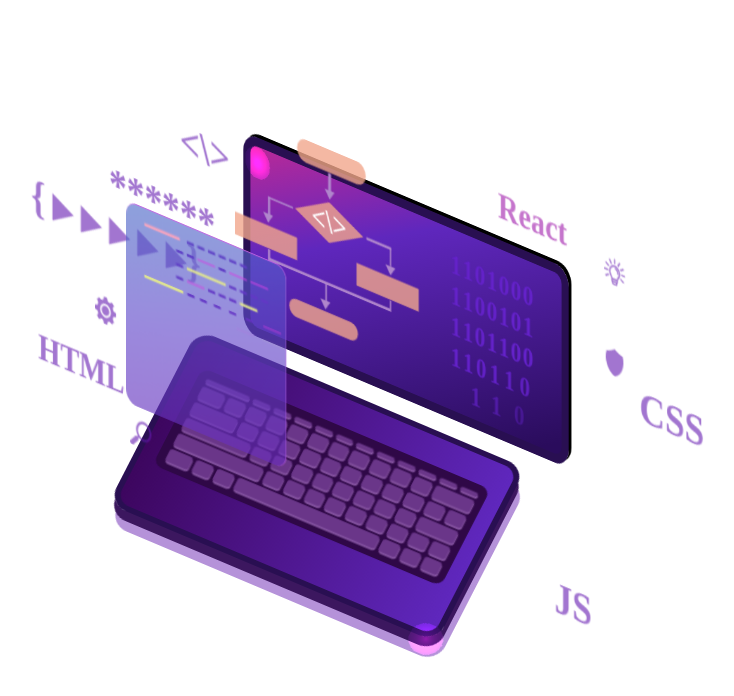
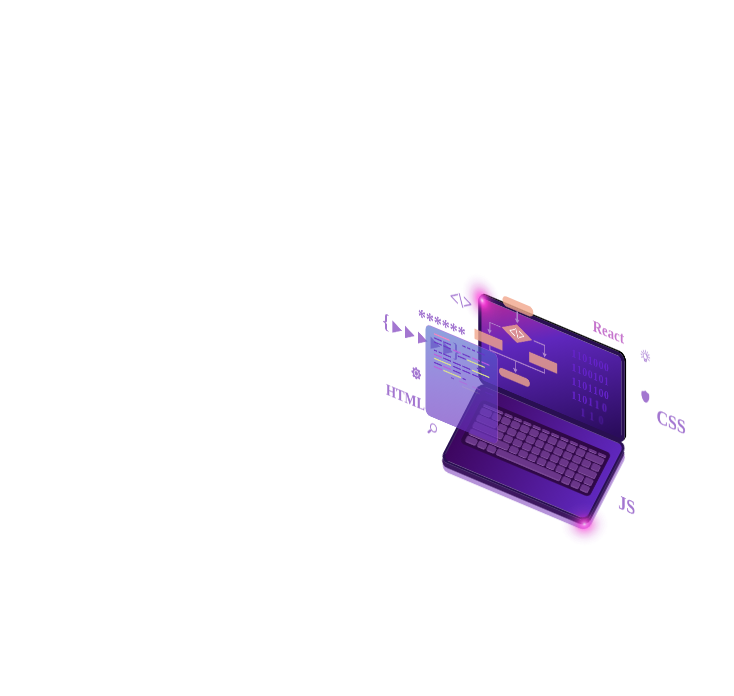
Before and after one commit to Azizbek2542/3d-laptop-corrected, a plain HTML site: page index.html in a window 1280 px wide. Shown: the whole page, without its empty margins (129-863 px from the left). Drawn offline with Linux system fonts and the light colour scheme.

Commit message:
Update style.css

```diff
--- a/style.css
+++ b/style.css
@@ -1,26 +1,66 @@
-html,body {
+/* =========================================================
+   БАЗА
+   ========================================================= */
+html,
+body {
   margin: 0;
   padding: 0;
   width: 100%;
   height: 100%;
+  overflow: hidden;
   scrollbar-width: none;
-  overflow-x: hidden;
+  background: #fff;
 }
 
+/* =========================================================
+   АДАПТИВНОСТЬ
+   Вся сцена нарисована на «холсте» 860×620 px и целиком
+   масштабируется под экран одним свойством `scale`.
+   scale = min(ширина, высота*860/620, 1376px) / 860px
+   (tan(atan2(a, b)) = a / b — деление длин в «чистое» число).
+   Работает при любой ориентации и размере, без JS.
+   ========================================================= */
+.stage {
+  position: fixed;
+  left: 50%;
+  top: 50%;
+  width: 860px;
+  height: 620px;
+  translate: -50% -50%;
+  scale: 0.45; /* запасное значение для очень старых браузеров */
+  scale: tan(atan2(min(108vw, 96dvh * 860 / 620, 1376px), 860px));
+}
+
+/* сдвигаем исходные координаты (сцена начиналась ~x500, y60) в угол холста */
+.laptop-main-wrapper {
+  position: absolute;
+  left: -505px;
+  top: -60px;
+  width: 0;
+  height: 0;
+}
+
+/* =========================================================
+   ПРИНЦИП АНИМАЦИЙ
+   В базовом стиле — КОНЕЧНОЕ состояние, а анимация задаёт только
+   `from` и работает с fill-mode: backwards. После окончания
+   анимация снимается, и браузер освобождает GPU-слой
+   (раньше `forwards` + opacity:0 держали слои вечно).
+   ========================================================= */
+
+/* ---------- НИЖНЯЯ ПАНЕЛЬ ---------- */
 .laptop-bottom-panel {
   width: 350px;
   height: 200px;
   background: linear-gradient(90deg, #3d065f, #5f27bd);
-  justify-self: center;
-  border-top: 1px solid #ccc;
   border: 6px solid #290f52;
   border-radius: 20px;
   position: absolute;
+  left: 539px; /* раньше: justify-self:center при окне 1440px → (1440-362)/2 */
   z-index: 100;
-  box-shadow: 4px 10px 0 rgb(60, 23, 95), 10px 20px 0 #B592D9;
+  box-shadow: 4px 10px 0 rgb(60, 23, 95), 10px 20px 0 #b592d9;
   transform: translateY(380px) translateX(265px) rotateX(25deg) rotateZ(25deg);
-  transform-style: preserve-3d;
-  animation: laptop-bottom-panel 1s ease-in-out forwards;
+  animation: laptop-bottom-panel 1s ease-in-out backwards;
 }
 
 @keyframes laptop-bottom-panel {
@@ -28,63 +68,79 @@ html,body {
     transform: translateY(300px) translateX(265px) rotateX(25deg) rotateZ(25deg);
     opacity: 0;
   }
-  to {
-    opacity: 1;
-  }
 }
 
+/* ---------- ВЕРХНЯЯ ПАНЕЛЬ (экран) ---------- */
 .laptop-top-panel {
   width: 440px;
   height: 200px;
   background: linear-gradient(335.1deg, #2a0c5c 3.62%, #5f27bd 68.17%, #b4299a 97.16%);
-  justify-self: center;
-  border-top: 1px solid #ccc;
   border: 10px solid #290f52;
   border-radius: 20px;
   position: absolute;
+  left: 490px; /* (1440-460)/2 */
   z-index: 100;
-  box-shadow: 4px -4px 0px #000;
+  box-shadow: 4px -4px 0 #000;
   transform: translateX(305px) translateY(190px) rotateX(25deg) rotateY(45deg);
-  transform-style: preserve-3d;
-  animation: laptop-top-panel 1s ease-in-out forwards;
-  opacity: 0;
+  animation: laptop-top-panel 1s ease-in-out backwards;
 }
 
 @keyframes laptop-top-panel {
   from {
     transform: translateX(305px) translateY(220px) rotateX(25deg) rotateY(45deg);
-  }
-  to {
-    opacity: 1;
+    opacity: 0;
   }
 }
 
+/* ---------- БЛИКИ (сияющие индикаторы) ----------
+   Светлое ядро → горячий розовый → мягкое затухание, выходящее за края
+   панели. Многоступенчатый градиент без blend-режимов (дёшево для GPU),
+   плюс лёгкое «дыхание» только через transform/opacity. */
+.laptop-bottom-panel-shine,
+.laptop-top-panel-shine {
+  position: absolute;
+  width: 120px;
+  height: 120px;
+  border-radius: 50%;
+  background: radial-gradient(
+    circle closest-side,
+    rgba(255, 238, 255, 0.95) 0%,
+    rgba(255, 110, 235, 0.92) 9%,
+    rgba(255, 60, 220, 0.75) 20%,
+    rgba(232, 50, 205, 0.48) 34%,
+    rgba(205, 50, 195, 0.26) 50%,
+    rgba(185, 70, 205, 0.1) 70%,
+    rgba(180, 90, 210, 0.03) 88%,
+    rgba(180, 90, 210, 0) 100%
+  );
+  pointer-events: none;
+  animation: shine-pulse 3.6s ease-in-out infinite;
+}
+
 .laptop-bottom-panel-shine {
-    background: radial-gradient(50% 49.71% at 50.04% 58.03%, #972a74 0, #8a266a 4%, #601b4a 19%, #3d112f 35%, #230a1b00 0%, #0f040c00 67%, #04010300 83%);
-    position: absolute;
-    bottom: 0;
-    right: 0;
-    right: -45px;
-    bottom: -49px;
-    background-blend-mode: color-dodge;
-    mix-blend-mode: color-dodge;
-    width: 100px;
-    height: 100px;
-    border-radius: 50%;
+  right: -62px;
+  bottom: -72px;
+  animation-delay: -1.8s;
 }
 
 .laptop-top-panel-shine {
-    background: radial-gradient(50% 49.71% at 50.04% 58.03%, #972a74 0, #8a266a 4%, #601b4a 19%, #3d112f 35%, #230a1b00 0%, #0f040c00 67%, #04010300 83%);
-    background-blend-mode: color-dodge;
-    mix-blend-mode: color-dodge;
-    width: 100px;
-    height: 100px;
-    border-radius: 50%;
-    top: -40px;
-    position: absolute;
-    left: -40px;
+  top: -55px;
+  left: -58px;
 }
 
+@keyframes shine-pulse {
+  0%,
+  100% {
+    opacity: 0.85;
+    transform: scale(0.86);
+  }
+  50% {
+    opacity: 1;
+    transform: scale(1.08);
+  }
+}
+
+/* ---------- КЛАВИАТУРА ---------- */
 .laptop-bottom-panel__keyboard {
   background: linear-gradient(13.47deg, #2f0847 795.72%, #10054d 10150.27%);
   border-radius: 10px;
@@ -97,60 +153,51 @@ html,body {
   bottom: -30px;
   position: relative;
   width: 300px;
-    justify-self: center;
+  margin-inline: auto;
   z-index: 200;
-    animation: laptop-bottom-panel-keyboard 1s ease-in-out forwards;
-    animation-delay: 0.5s;
-    opacity: 0;
+  animation: laptop-bottom-panel-keyboard 1s ease-in-out 0.5s backwards;
 }
 
 @keyframes laptop-bottom-panel-keyboard {
   from {
     opacity: 0;
-    transform: translate3d(-100px,-100px,0);
-  }
-  to {
-    opacity: 1;
-    transform: translateY(0);
+    transform: translate3d(-100px, -100px, 0);
   }
 }
 
+/* Клавиши: одна общая анимация, задержка считается из --i (его задаёт
+   скрипт в index.html). Вместо 64 отдельных правил nth-child. */
 .laptop-bottom-panel__key {
   background-color: #6a3689;
   border-radius: 3px;
-  box-shadow: 1px 2px 0px #8a58a5;
+  box-shadow: 1px 2px 0 #8a58a5;
   border: none;
   z-index: 200;
   position: relative;
-  cursor: default;
-  pointer-events: none;
+  padding: 0;
+  cursor: pointer;
+  pointer-events: auto;
+  transition: background-color 0.15s ease, box-shadow 0.15s ease;
+  animation: laptop-bottom-panel__key 0.6s ease-out backwards;
+  animation-delay: calc(0.5s + var(--i, 0) * 45ms);
 }
-
-
 
 @keyframes laptop-bottom-panel__key {
   from {
-    transform: translate3d(-100px,-100px,0);
-  }
-  to {
-    opacity: 1;
-    pointer-events: auto;
-    cursor: pointer;
+    opacity: 0;
+    transform: translate3d(-100px, -100px, 0);
   }
 }
 
 .laptop-bottom-panel__key:active {
-  box-shadow: 0 0px 10px #f9f9f9;
+  box-shadow: 0 0 10px #f9f9f9;
 }
 
-@media(max-width: 768px) {
-  .laptop-bottom-panel__key:hover {
-    background-color: #6a3689 !important;
-  }
-}
-
+/* hover только там, где он действительно есть (не на тач-экранах) */
+@media (hover: hover) {
   .laptop-bottom-panel__key:hover {
     background-color: #f9f9f9;
+  }
 }
 
 .laptop-bottom-panel__key.laptop-bottom-panel__key--3 {
@@ -158,44 +205,45 @@ html,body {
 }
 
 .laptop-bottom-panel__key:nth-child(24),
+.laptop-bottom-panel__key:nth-child(25),
 .laptop-bottom-panel__key:nth-child(46) {
-  grid-column: span 2;
-}
-
-.laptop-bottom-panel__key:nth-child(25) {
   grid-column: span 2;
 }
 
 .laptop-bottom-panel__key:nth-child(37) {
   grid-column: span 3;
 }
+
 .laptop-bottom-panel__key:nth-child(47) {
   grid-column: span 4;
 }
+
 .laptop-bottom-panel__key:nth-child(60) {
   grid-column: span 7;
 }
+
 .laptop-bottom-panel__key:nth-child(57) {
   width: 25px;
 }
 
+/* ---------- UML-ДИАГРАММА ---------- */
 .uml-diagram {
-  opacity: 0;
-  animation: diagram 1.5s forwards;
-  transform: scale(1.2);
+  position: relative;
+  z-index: -1;
+  animation: diagram 1.5s ease backwards;
 }
 
 @keyframes diagram {
-  to {
-    opacity: 1;
-    transform: scale(1);
+  from {
+    opacity: 0;
+    transform: scale(1.2);
   }
 }
 
 .uml-diagram__ellipse--top {
   width: 22%;
   height: 25px;
-  background: hsla(16, 80%, 75%, .8);
+  background: hsla(16, 80%, 75%, 0.8);
   border-radius: 25px;
   position: relative;
   top: -30px;
@@ -218,7 +266,10 @@ html,body {
   justify-content: center;
 }
 
-.uml-diagram__direction-arrow--top::after {
+.uml-diagram__direction-arrow--top::after,
+.uml-diagram__direction-arrow--left::after,
+.uml-diagram__direction-arrow--right::after,
+.uml-diagram__direction-arrow--bottom::after {
   content: "";
   width: 0;
   height: 0;
@@ -230,8 +281,12 @@ html,body {
   transform: rotate(180deg);
 }
 
-.uml-diagram__ellipse--top:hover {
-  transform: scale(1.05);
+.uml-diagram__direction-arrow--left::after {
+  right: 1px;
+}
+
+.uml-diagram__direction-arrow--bottom::after {
+  left: -0.5px;
 }
 
 .uml-diagram__rhombus {
@@ -241,14 +296,14 @@ html,body {
   position: relative;
   left: 14.3%;
   top: -17px;
-  background: hsla(16, 80%, 75%, .8);
+  background: hsla(16, 80%, 75%, 0.8);
   font-size: 35px;
   text-align: center;
   display: flex;
   align-items: center;
   justify-content: center;
   font-weight: 900;
-  color: white;
+  color: #fff;
   transition: 0.3s ease;
 }
 
@@ -273,19 +328,6 @@ html,body {
   justify-content: center;
 }
 
-.uml-diagram__direction-arrow--left::after {
-  content: "";
-  width: 0;
-  height: 0;
-  border-left: 7px solid transparent;
-  border-right: 7px solid transparent;
-  border-bottom: 10px solid #b086cc;
-  position: relative;
-  top: 9.5px;
-  right: 1px;
-  transform: rotate(180deg);
-}
-
 .uml-diagram__direction-line--top-right {
   width: 8%;
   height: 2.5px;
@@ -307,39 +349,20 @@ html,body {
   justify-content: center;
 }
 
-.uml-diagram__direction-arrow--right::after {
-  content: "";
-  width: 0;
-  height: 0;
-  border-left: 7px solid transparent;
-  border-right: 7px solid transparent;
-  border-bottom: 10px solid #b086cc;
-  position: relative;
-  top: 9.5px;
-  transform: rotate(180deg);
-}
-
 .uml-diagram__rectangle--left {
   width: 20%;
   height: 25px;
-  background: hsla(16, 80%, 75%, .8);
+  background: hsla(16, 80%, 75%, 0.8);
   left: -5%;
   top: -53px;
   position: relative;
   transition: 0.3s ease;
 }
 
-.uml-diagram__rectangle--left:hover,
-.uml-diagram__rectangle--right:hover,
-.uml-diagram__rhombus:hover,
-.uml-diagram__ellipse--bottom:hover {
-  transform: scale(1.05);
-}
-
 .uml-diagram__rectangle--right {
   width: 20%;
   height: 25px;
-  background: hsla(16, 80%, 75%, .8);
+  background: hsla(16, 80%, 75%, 0.8);
   right: -34%;
   top: -78px;
   position: relative;
@@ -373,11 +396,6 @@ html,body {
   left: 196.5px;
 }
 
-.uml-diagram {
-  z-index: -1;
-  position: relative;
-}
-
 .uml-diagram__direction-arrow--bottom {
   width: 2.5px;
   height: 20px;
@@ -390,23 +408,10 @@ html,body {
   justify-content: center;
 }
 
-.uml-diagram__direction-arrow--bottom::after {
-  content: "";
-  width: 0;
-  height: 0;
-  border-left: 7px solid transparent;
-  border-right: 7px solid transparent;
-  border-bottom: 10px solid #b086cc;
-  position: relative;
-  top: 9.5px;
-  left: -0.5px;
-  transform: rotate(180deg);
-}
-
 .uml-diagram__ellipse--bottom {
   width: 22%;
   height: 20px;
-  background: hsla(16, 80%, 75%, .8);
+  background: hsla(16, 80%, 75%, 0.8);
   border-radius: 25px;
   position: relative;
   top: -82px;
@@ -414,27 +419,17 @@ html,body {
   transition: 0.3s ease;
 }
 
-.scroll-effect--visible .byte-code:nth-child(6) {
-    --delay: 1.5s;
+@media (hover: hover) {
+  .uml-diagram__ellipse--top:hover,
+  .uml-diagram__rectangle--left:hover,
+  .uml-diagram__rectangle--right:hover,
+  .uml-diagram__rhombus:hover,
+  .uml-diagram__ellipse--bottom:hover {
+    transform: scale(1.05);
   }
-.dom-is-ready .scroll-effect .byte-code {
-    transition-duration: 2s, 1.4s;
 }
-.scroll-effect--visible .byte-code {
-    opacity: 1;
-    transform: rotate(35deg) skew(35deg, -5deg);
-    transition-delay: var(--delay);
-    visibility: visible;
-}
-.scroll-effect .byte-code {
-    -webkit-backface-visibility: hidden;
-    backface-visibility: hidden;
-    opacity: 0;
-    transform: rotate(35deg) skew(35deg, -5deg) translate3d(0, -100px, 0);
-    transition-property: opacity, transform;
-    transition-timing-function: ease;
-    visibility: hidden;
-}
+
+/* ---------- БИНАРНЫЙ КОД ---------- */
 .byte-code {
   color: #6422c9;
   display: grid;
@@ -445,37 +440,75 @@ html,body {
   line-height: 1;
   position: absolute;
   overflow: hidden;
-    top: 0px;
   top: 12%;
-    right: 0;
   right: 40px;
   pointer-events: none;
 }
 
+.byte-code__char {
+  pointer-events: auto; /* родитель без событий, ловят только сами цифры */
+  cursor: pointer;
+  user-select: none;
+  -webkit-user-select: none;
+  transition: color 0.2s ease, text-shadow 0.2s ease, transform 0.2s ease;
+  animation: byte-code__char 0.6s ease-out backwards;
+  animation-delay: calc(3s + var(--i, 0) * 60ms);
+}
+
+@media (hover: hover) {
+  .byte-code__char:hover {
+    color: #f9f9f9;
+    text-shadow: 0 0 8px #e08bff, 0 0 18px #b04cff;
+    transform: scale(1.2);
+  }
+}
+
+.byte-code__char:active {
+  color: #fff;
+  text-shadow: 0 0 12px #fff, 0 0 24px #e08bff;
+  transform: scale(1.3);
+}
+
 @keyframes byte-code__char {
   from {
-    transform: translate3d(100px,0,0);
+    opacity: 0;
+    transform: translate3d(100px, 0, 0);
   }
-  to {
-    opacity: 1;
-    pointer-events: auto;
 }
+
+/* ---------- ПЛАВАЮЩИЕ ЗНАЧКИ ---------- */
+.code-signs {
+  position: absolute;
+  height: 0;
+  pointer-events: none;
 }
 
 .code-signs__sign {
   width: fit-content;
+  height: fit-content;
   font-size: 50px;
   font-weight: 900;
-  height: fit-content;
   color: #651ab1;
-  opacity: .6;
+  opacity: 0.6;
   line-height: 1;
 }
 
-.code-signs__sign--tag {
-  position: relative;
-  top: -250px;
-  left: -100px;
+.code-signs__sign--left,
+.code-signs__sign--right {
+  animation: code-signs-opacity 3s ease backwards;
+}
+
+/* Светящийся «хвост». Раньше: mix-blend-mode + background-blend-mode: screen
+   в бесконечной анимации — постоянная перерисовка каждый кадр.
+   Теперь только transform + opacity (идёт на GPU, без перерисовки). */
+.code-signs__sign:after {
+  content: "";
+  position: absolute;
+  top: 0;
+  width: 200%;
+  height: 100%;
+  opacity: 0.8;
+  z-index: -1;
 }
 
 .code-signs__sign--left:after {
@@ -490,13 +523,8 @@ html,body {
   left: 0;
 }
 
-.code-signs__sign--left,
-.code-signs__sign--right {
-  animation: code-signs-opacity 3s forwards ease;
-}
-
 @keyframes code-signs-opacity {
-  0% {
+  from {
     opacity: 0;
   }
 }
@@ -510,10 +538,10 @@ html,body {
     opacity: 1;
   }
   50% {
-    opacity: .4;
+    opacity: 0.4;
   }
   75% {
-    opacity: .1111;
+    opacity: 0.1111;
   }
   100% {
     transform: translateX(60%);
@@ -530,10 +558,10 @@ html,body {
     opacity: 1;
   }
   50% {
-    opacity: .4;
+    opacity: 0.4;
   }
   75% {
-    opacity: .1111;
+    opacity: 0.1111;
   }
   100% {
     transform: translateX(-60%);
@@ -541,16 +569,10 @@ html,body {
   }
 }
 
-.code-signs__sign:after {
-    background-blend-mode: screen;
-    content: "";
-    height: 100%;
-    mix-blend-mode: screen;
-    opacity: .8;
-    position: absolute;
-    top: 0;
-    width: 200%;
-    z-index: -1;
+.code-signs__sign--tag {
+  position: relative;
+  top: -250px;
+  left: -100px;
 }
 
 .code-signs__sign--html {
@@ -580,18 +602,12 @@ html,body {
   left: 430px;
 }
 
-.code-signs {
-  position: absolute;
-  height: 0;
-  pointer-events: none;
-}
-
 .code-signs__sign--stars {
   position: relative;
   top: -400px;
   right: 200px;
   font-weight: 900;
-  animation: code-signs-opacity 3s forwards ease;
+  animation: code-signs-opacity 3s ease backwards;
 }
 
 .code-signs__sign--triangles {
@@ -601,13 +617,18 @@ html,body {
   gap: 10px;
   display: flex;
   align-items: center;
-  animation: code-signs-opacity 3s forwards ease;
+  animation: code-signs-opacity 3s ease backwards;
 }
 
 .code-signs__sign--triangles:after {
   content: "}";
   position: absolute;
   left: 10px;
+  width: auto;
+  height: auto;
+  background: none;
+  opacity: 1;
+  z-index: auto;
 }
 
 .code-signs__sign--triangles:before {
@@ -628,69 +649,54 @@ html,body {
   transform: rotate(90deg);
 }
 
-.icon-gear {
-  position: relative;
-  width: 30px;
-  height: 30px;
-}
-
-.code-signs__sign--gear {
-  position: relative;
-  display: flex;
-  align-items: center;
-  padding: 5px 0px;
-  top: -350px;
-  right: 220px;
-}
-
-.code-signs__sign--search {
-  position: relative;
-  display: flex;
-  align-items: center;
-  padding: 5px 0px;
-  top: -270px;
-  right: 170px;
-}
-
-.icon-search {
-  position: relative;
-  width: 30px;
-  height: 30px;
-}
-
-.code-signs__sign--idea {
-  position: relative;
-  display: flex;
-  align-items: center;
-  padding: 5px 0px;
-  top: -710px;
-  right: -500px;
-}
-
-.icon-idea {
-  position: relative;
-  width: 30px;
-  height: 30px;
-}
-
-.code-signs__sign--shield {
-  position: relative;
-  display: flex;
-  align-items: center;
-  padding: 5px 0px;
-  top: -650px;
-  right: -500px;
-}
-
+.icon-gear,
+.icon-search,
+.icon-idea,
 .icon-shield {
   position: relative;
   width: 30px;
   height: 30px;
 }
 
+.code-signs__sign--gear,
+.code-signs__sign--search,
+.code-signs__sign--idea,
+.code-signs__sign--shield {
+  position: relative;
+  display: flex;
+  align-items: center;
+  padding: 5px 0;
+}
+
+.code-signs__sign--gear {
+  top: -350px;
+  right: 220px;
+}
+
+.code-signs__sign--search {
+  top: -270px;
+  right: 170px;
+}
+
+.code-signs__sign--idea {
+  top: -710px;
+  right: -500px;
+}
+
+.code-signs__sign--shield {
+  top: -650px;
+  right: -500px;
+}
+
+/* ---------- ПАНЕЛЬ С «КОДОМ» ---------- */
 .code-panel {
-    background: linear-gradient(165.08deg, rgba(73, 116, 201, .64) -10.2%, rgba(98, 71, 202, .64) 49.62%, rgba(108, 35, 182, .64) 113.6%);
-    border: 1px solid rgba(205, 106, 232, .8);
+  background: linear-gradient(
+    165.08deg,
+    rgba(73, 116, 201, 0.64) -10.2%,
+    rgba(98, 71, 202, 0.64) 49.62%,
+    rgba(108, 35, 182, 0.64) 113.6%
+  );
+  border: 1px solid rgba(205, 106, 232, 0.8);
   border-bottom: none;
   border-left: none;
   border-radius: 15px;
@@ -707,58 +713,60 @@ html,body {
   left: -40%;
   justify-content: center;
   align-items: center;
-    animation: code-panel 1s ease-in-out forwards;
-    animation-delay: 1.5s;
-    opacity: 0;
+  animation: code-panel 1s ease-in-out 1.5s backwards;
 }
 
 @keyframes code-panel {
   from {
     transform: scale(0);
-  }
-  to {
-    opacity: 1;
+    opacity: 0;
   }
 }
 
-.code-panel__word--yellow-color:first-child {
-    background: #fd7949 !important;
-    width: 50px !important;
+/* Строки «кода». Раньше: 116 штук с mix-blend-mode: color-dodge
+   и will-change: transform (= 116 отдельных GPU-слоёв + 116 блендов).
+   Теперь обычные непрозрачные цвета (подобраны под прежний вид),
+   без blend и без will-change. */
+.code-panel__word {
+  grid-column: span 1;
+  height: 3px;
+  background: #6931c5;
+  transform-origin: 0 50%;
+  animation: code-panel__word 0.6s ease-in-out backwards;
+  animation-delay: calc(2.5s + var(--i, 0) * 40ms);
+}
+
+@keyframes code-panel__word {
+  from {
+    opacity: 0;
+    transform: translate3d(100px, 0, 0);
+  }
+}
+
+.code-panel__word--2 {
+  grid-column: span 2;
+}
+
+.code-panel__word--4 {
+  grid-column: span 2 !important;
+}
+
+.code-panel__word--bright-color {
+  background: #be5ae0;
+  grid-column: span 2 !important;
 }
 
 .code-panel__word--yellow-color {
   grid-column: span 4 !important;
-  background: #afbe0f !important;
+  background: #e0e68a !important;
 }
 
-.code-panel__word {
-    --columns: 1;
-    background: linear-gradient(90deg, #3d065f 34880%, #5f27bd 35227%);
-    background-blend-mode: color-dodge;
-    grid-column-start: span 1;
-    grid-column-end: auto;
-    height: 3px;
-    mix-blend-mode: color-dodge;
-    transform-origin: 0 50%;
-    will-change: transform;
-    animation: code-panel__word 0.75s forwards ease-in-out;
-    opacity: 0;
+.code-panel__word--yellow-color:first-child {
+  background: #fe82bd !important;
+  width: 50px !important;
 }
 
-.code-panel__word--4 {
-    --columns: 4;
-    grid-column: span 2 !important;
-}
-
-.code-panel__word--bright-color {
-    background: rgba(159, 25, 171, .5);
-    grid-column: span 2 !important;
-}
-
-.code-panel__word--2 {
-    --columns: 2;
-}
-
+/* «пробелы» между строками кода */
 .code-panel__word:nth-child(2),
 .code-panel__word:nth-child(9),
 .code-panel__word:nth-child(10),
@@ -795,17 +803,8 @@ html,body {
 .code-panel__word:nth-child(110),
 .code-panel__word:nth-child(111),
 .code-panel__word:nth-child(112),
-.code-panel__word:nth-child(113){
+.code-panel__word:nth-child(113) {
   background: transparent !important;
-}
-
-@keyframes code-panel__word {
-  from {
-    transform: translate3d(100px,0,0);
-  }
-  to {
-    opacity: 1;
-  }
 }
 
 .prnt-text {
@@ -813,76 +812,14 @@ html,body {
   width: 50px;
 }
 
-/* ============================================================
-   === РЕФАКТОРИНГ: адаптив + производительность (заменяет ~180
-   строк :nth-child с задержками — задержки теперь через --i) ===
-   ============================================================ */
-
-/* --- Сцена: масштабируем весь «ноутбук» целиком --- */
-.stage {
-  width: 100%;
-  min-height: calc(680px * var(--scale, 1));
-  display: flex;
-  justify-content: center;
-  overflow: hidden;
-}
-
-.laptop-main-wrapper {
-  position: relative;
-  width: 1280px;               /* базовый «макетный» размер, см. BASE_W в JS */
-  height: 680px;               /* BASE_H */
-  flex: 0 0 auto;
-  transform: scale(var(--scale, 1));
-  transform-origin: top center;
-}
-
-/* --- Каскадные задержки через CSS-переменную --i (ставится из JS) --- */
-.laptop-bottom-panel__key {
-  opacity: 0;
-  animation: laptop-bottom-panel__key 0.75s forwards;
-  animation-delay: calc(0.5s + var(--i, 0) * 0.035s);
-}
-
-.byte-code__char {
-  display: inline-block; /* чтобы transform анимирался, а не ломал layout */
-  opacity: 0;
-  animation: byte-code__char 0.75s forwards;
-  animation-delay: calc(3s + var(--i, 0) * 0.06s);
-}
-
-.code-panel__word {
-  animation-delay: calc(2.5s + var(--i, 0) * 0.05s);
-}
-
-/* --- Мобильные устройства: убираем самое тяжёлое --- */
-@media (max-width: 768px), (pointer: coarse) {
-  /* box-shadow с большим радиусом рисуется очень дорого на телефонах */
-  .laptop-bottom-panel,
-  .laptop-top-panel {
-    box-shadow: none;
-  }
-  /* mix-blend-mode заставляет браузер мешать пиксели каждый кадр */
-  .laptop-bottom-panel-shine,
-  .laptop-top-panel-shine {
-    display: none;
-  }
-  /* бесконечные градиентные «шлейфы» у code-signs — постоянная перерисовка */
-  .code-signs__sign--left::after,
-  .code-signs__sign--right::after {
-    display: none;
-    animation: none;
-  }
-  /* 116 анимированных полосок кода на экране 360px не читаются —
-     если хочешь оставить, просто удали эти две строки */
-  .code-panel {
-    display: none;
+/* =========================================================
+   Уважаем настройку «уменьшить движение»: сразу конечный кадр
+   ========================================================= */
+@media (prefers-reduced-motion: reduce) {
+  *,
+  *::before,
+  *::after {
+    animation: none !important;
+    transition: none !important;
   }
 }
-
-/* --- Уважение к настройке «уменьшить движение» --- */
-@media (prefers-reduced-motion: reduce) {
-  .laptop-main-wrapper * {
-    animation-duration: 0.01s !important;
-    animation-delay: 0s !important;
-  }
-}
```
Lines whose indentation alone changed are shown as unchanged.
